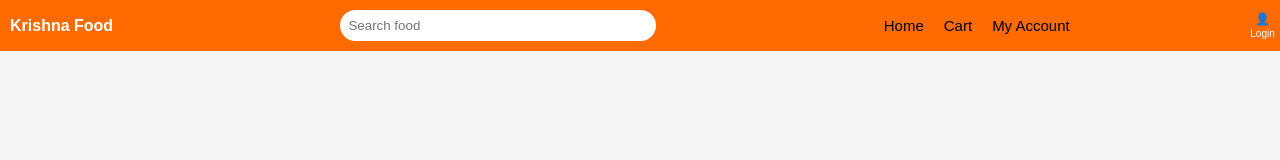
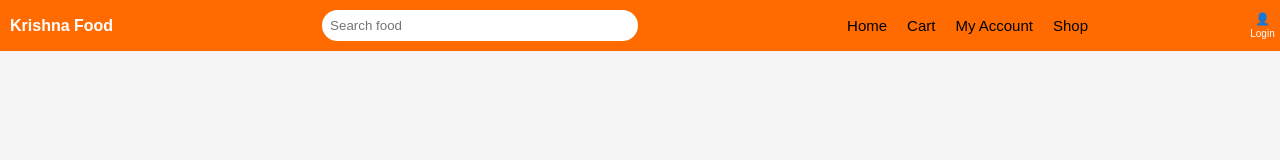
Before and after one commit to kishansiliguri/Kishna-shop, a website: page public/index.html in a window 1280 px wide. Drawn offline with Linux system fonts and the light colour scheme.

Commit message:
Update index.html

```diff
--- a/public/index.html
+++ b/public/index.html
@@ -152,7 +152,7 @@ Krishna Food
 <div>Home</div>
 <div>Cart</div>
 <div>My Account</div>
-
+<div>Shop</div>
 </div>
 
 <div class="welcome">
```
